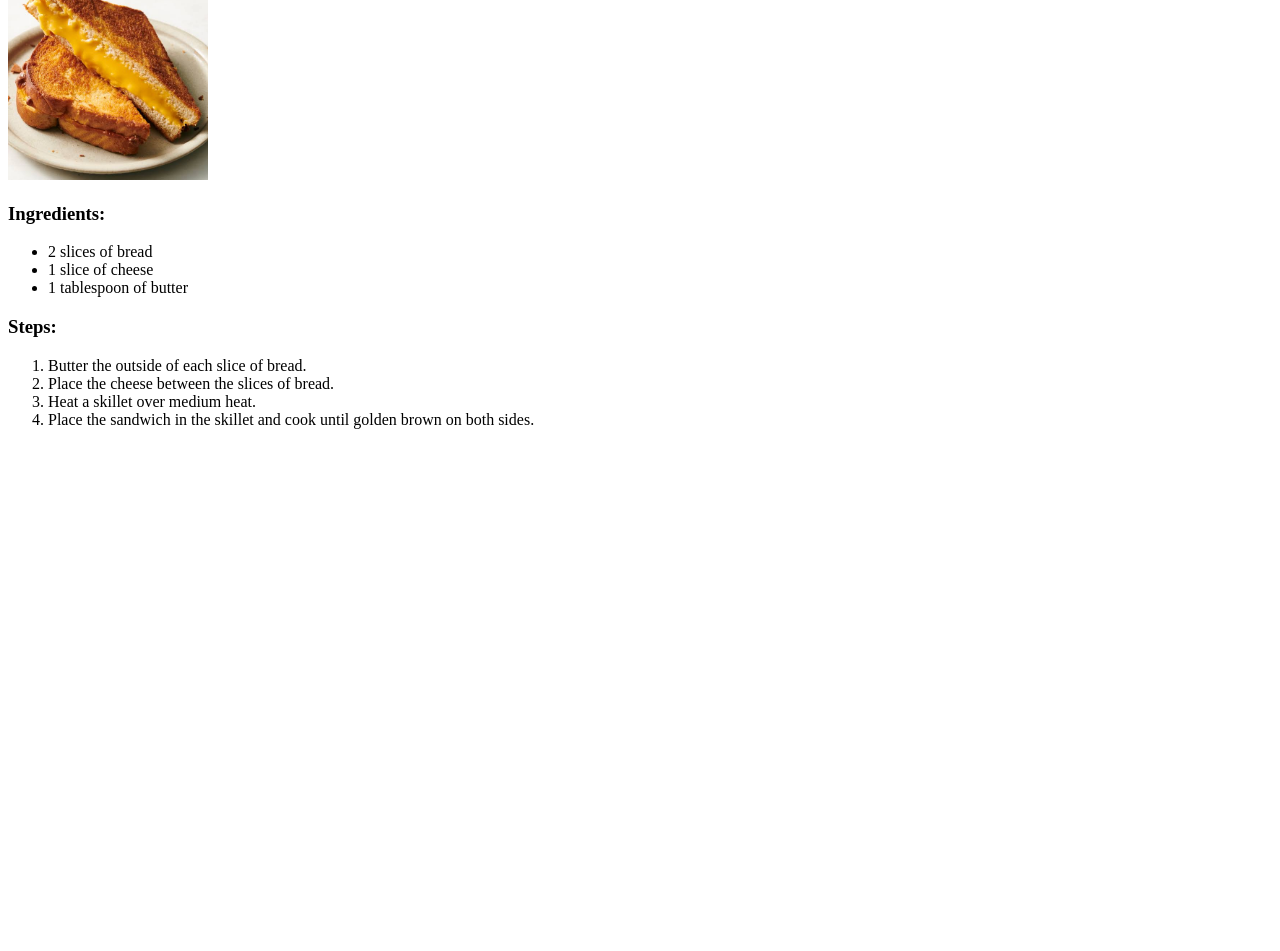
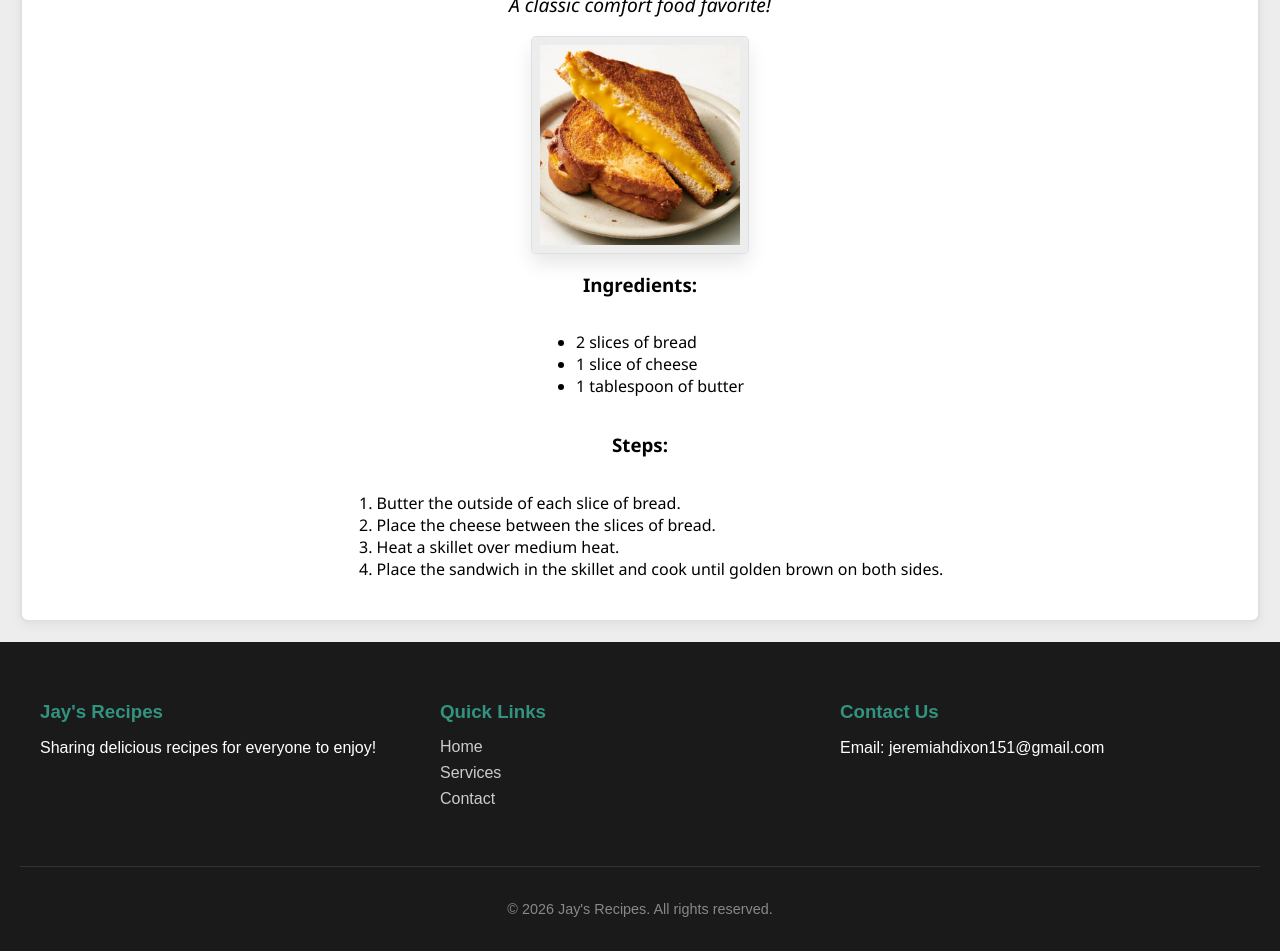
Before and after one commit to leavingm0ments/odin-recipes, a plain HTML site: page recipes/grilled-cheese.html in a window 1280 px wide. Shown: the part 181-1132 px from the top of the page. Before the commit the page ends 800 px from the top, so only its background shows below. Drawn offline with Linux system fonts and the light colour scheme.

Commit message:
Rework of UI
Added footer and cleaned up user interface

```diff
--- a/recipes/grilled-cheese.html
+++ b/recipes/grilled-cheese.html
@@ -3,13 +3,21 @@
 <head>
     <meta charset="UTF-8">
     <meta name="viewport" content="width=device-width, initial-scale=1.0">
+    <link rel="stylesheet" href="styles-recipes.css">
     <title>Grilled Cheese Sandwich</title>
 </head>
 <body>
-    <h2 align="center"><a href="../index.html">Home</a></h2>
-        <h1>Grilled Cheese Sandwich</h1>
-        <p>A classic comfort food favorite!</p>
-        <img src="../images/g-cheese.jpg" alt="Grilled Cheese Sandwich" height="200" width="200">
+<h2 ><a class="home-button" href="../index.html">Home</a></h2>
+
+    <div class="recipe-container">
+        <!-- Recipe Title and Description -->
+    <h1 class="recipe-name">Grilled Cheese Sandwich</h1>
+        <p class="blurb">A classic comfort food favorite!</p>
+
+        <!-- Image of the Grilled Cheese Sandwich -->
+        <img class="recipe-image" src="../images/g-cheese.jpg" alt="Grilled Cheese Sandwich" height="200" width="200">
+
+        <!-- Ingredients and Steps -->
         <h3>Ingredients:</h3>
         <ul>
             <li>2 slices of bread</li>
@@ -23,5 +31,38 @@
             <li>Heat a skillet over medium heat.</li>
             <li>Place the sandwich in the skillet and cook until golden brown on both sides.</li>
         </ol>
+    </div>
+
+<footer class="site-footer">
+  <div class="footer-container">
+    <!-- Column 1: About -->
+    <div class="footer-column">
+      <h3>Jay's Recipes</h3>
+      <p>Sharing delicious recipes for everyone to enjoy!</p>
+    </div>
+
+    <!-- Column 2: Quick Links -->
+    <div class="footer-column">
+      <h3>Quick Links</h3>
+      <ul>
+        <li><a href="../index.html">Home</a></li>
+        <li><a href="#">Services</a></li>
+        <li><a href="#">Contact</a></li>
+      </ul>
+    </div>
+
+    <!-- Column 3: Contact Info -->
+    <div class="footer-column">
+      <h3>Contact Us</h3>
+      <p>Email: jeremiahdixon151@gmail.com</p>
+    </div>
+  </div>
+
+  <!-- Bottom Copyright Bar -->
+  <div class="footer-bottom">
+    <p>&copy; 2026 Jay's Recipes. All rights reserved.</p>
+  </div>
+</footer>
+
 </body>
 </html>
--- /dev/null
+++ b/recipes/styles-recipes.css
@@ -0,0 +1,129 @@
+.home-button, .home-button:visited {
+    font-size: clamp(1.2rem, 2vw, 2rem);
+    text-align: center;
+    color: #000000;
+    font-family: 'Segoe UI', sans-serif;
+    text-decoration: none;
+    text-decoration-color: #040300;
+    text-decoration-thickness: 2px;
+    display: flex;
+    justify-content: center;
+    align-items: center;
+    text-transform: uppercase;
+}
+
+.home-button:hover {
+    color: #32937e;
+    text-decoration-thickness: 3px;
+}
+
+.recipe-name {
+    color: #32937e;
+    text-decoration: none;
+    text-decoration-thickness: 2px;
+    display: flex;
+    justify-content: center;
+    align-items: center;
+}
+
+body {
+    background-color: #ededed;
+    margin: 0;
+    padding: 0;
+    font-family: 'Segoe UI', sans-serif;
+}
+
+.recipe-image {
+    border: 8px solid #ededed;       /* The inner matting */
+    box-shadow:
+    0 0 0 1px #e0e0e0,            /* Subtle outer frame line */
+    0 10px 20px rgba(0,0,0,0.1);  /* Smooth, realistic drop shadow */
+    border-radius: 4px;             /* Softens sharp corners */
+    max-width: 100%;
+    height: auto;
+}
+
+.blurb {
+    font-size: clamp(1rem, 1.5vw, 1.5rem);
+    text-align: center;
+    color: #000000;
+    font-family: 'Segoe UI', sans-serif;
+    text-decoration: none;
+    text-decoration-color: #040300;
+    text-decoration-thickness: 2px;
+    display: flex;
+    justify-content: center;
+    align-items: center;
+    margin-top: -15px;
+    font-style: italic;
+}
+
+.recipe-container {
+    box-sizing: border-box;    /* Prevents padding from increasing box width */
+    width: 0 auto;
+    background-color: #ffffff;
+    border: 2px solid #e0e0e0; /* Grey outer border */
+    padding: 24px;             /* Space between text and the border */
+    margin: 20px;              /* Space outside the border to push away other elements */
+    box-shadow: 0 4px 12px rgba(0, 0, 0, 0.05); /* Subtle shadow depth */
+    display: flex;
+    justify-content: center;  /* Center children horizontally */
+    flex-direction: column;    /* Stack children vertically */
+    align-items: center;        /* Center children horizontally */
+    border-radius: 8px;             /* Rounded corners for a softer look */
+    box-align: center;          /* Aligns the box itself in the center of its container */
+}
+
+.site-footer {
+  background-color: #1a1a1a;
+  color: #ffffff;
+  padding: 40px 20px 20px 20px;
+  font-family: sans-serif;
+}
+
+.footer-container {
+  display: flex;
+  justify-content: space-between;
+  flex-wrap: wrap; /* Makes it wrap on mobile devices */
+  max-width: 1200px;
+  margin: 0 auto;
+}
+
+.footer-column {
+  flex: 1;
+  min-width: 250px; /* Forces wrapping if screen gets too small */
+  margin-bottom: 20px;
+}
+
+.footer-column h3 {
+  color: #32937e;
+  margin-bottom: 15px;
+}
+
+.footer-column ul {
+  list-style: none; /* Removes list dots */
+  padding: 0;
+  margin: 0;
+}
+
+.footer-column ul li {
+  margin-bottom: 8px;
+}
+
+.footer-column a {
+  color: #cccccc;
+  text-decoration: none;
+}
+
+.footer-column a:hover {
+  color: #ffffff;
+}
+
+.footer-bottom {
+  text-align: center;
+  border-top: 1px solid #333333;
+  margin-top: 30px;
+  padding-top: 20px;
+  font-size: 0.9rem;
+  color: #888888;
+}
--- /dev/null
+++ b/styles-home.css
@@ -0,0 +1,93 @@
+body {
+    background-color: #ededed;
+    margin: 0;
+    padding: 0;
+    font-family: 'Segoe UI', sans-serif;
+}
+
+.header {
+    text-align: center;
+    color: #000000;
+    font-family: 'Segoe UI', sans-serif;
+    text-decoration: underline;
+    text-decoration-color: #040300;
+    text-decoration-thickness: 2px;
+    background-color: #32937e;
+    border-radius: 100px;
+    width: min(90%, 800px);
+    max-width: 1000px;
+    margin: 20px auto;
+    padding: 2px;
+    font-size: clamp(1.2rem, 2vw, 2rem);
+}
+
+.recipe-link, .recipe-link:visited {
+    display: flex;
+    flex-wrap: wrap;
+    justify-content: center;
+    gap: 20px;
+    padding: 10px;
+    font-family: 'Segoe UI', sans-serif;
+    color : #000000;
+    text-decoration: none;
+}
+
+ul {
+    padding: 0;
+    margin: 0;
+    list-style-type: none;
+}
+
+.site-footer {
+  background-color: #1a1a1a;
+  color: #ffffff;
+  padding: 40px 20px 20px 20px;
+  font-family: sans-serif;
+}
+
+.footer-container {
+  display: flex;
+  justify-content: space-between;
+  flex-wrap: wrap; /* Makes it wrap on mobile devices */
+  max-width: 1200px;
+  margin: 0 auto;
+}
+
+.footer-column {
+  flex: 1;
+  min-width: 250px; /* Forces wrapping if screen gets too small */
+  margin-bottom: 20px;
+}
+
+.footer-column h3 {
+  color: #32937e;
+  margin-bottom: 15px;
+}
+
+.footer-column ul {
+  list-style: none; /* Removes list dots */
+  padding: 0;
+  margin: 0;
+}
+
+.footer-column ul li {
+  margin-bottom: 8px;
+}
+
+.footer-column a {
+  color: #cccccc;
+  text-decoration: none;
+}
+
+.footer-column a:hover {
+  color: #ffffff;
+}
+
+.footer-bottom {
+  text-align: center;
+  border-top: 1px solid #333333;
+  margin-top: 30px;
+  padding-top: 20px;
+  font-size: 0.9rem;
+  color: #888888;
+}
```
Also changed, not shown: index.html (+39 -4 lines), recipes/key-lime.html (+40 -3 lines), recipes/matcha.html (+41 -3 lines).
